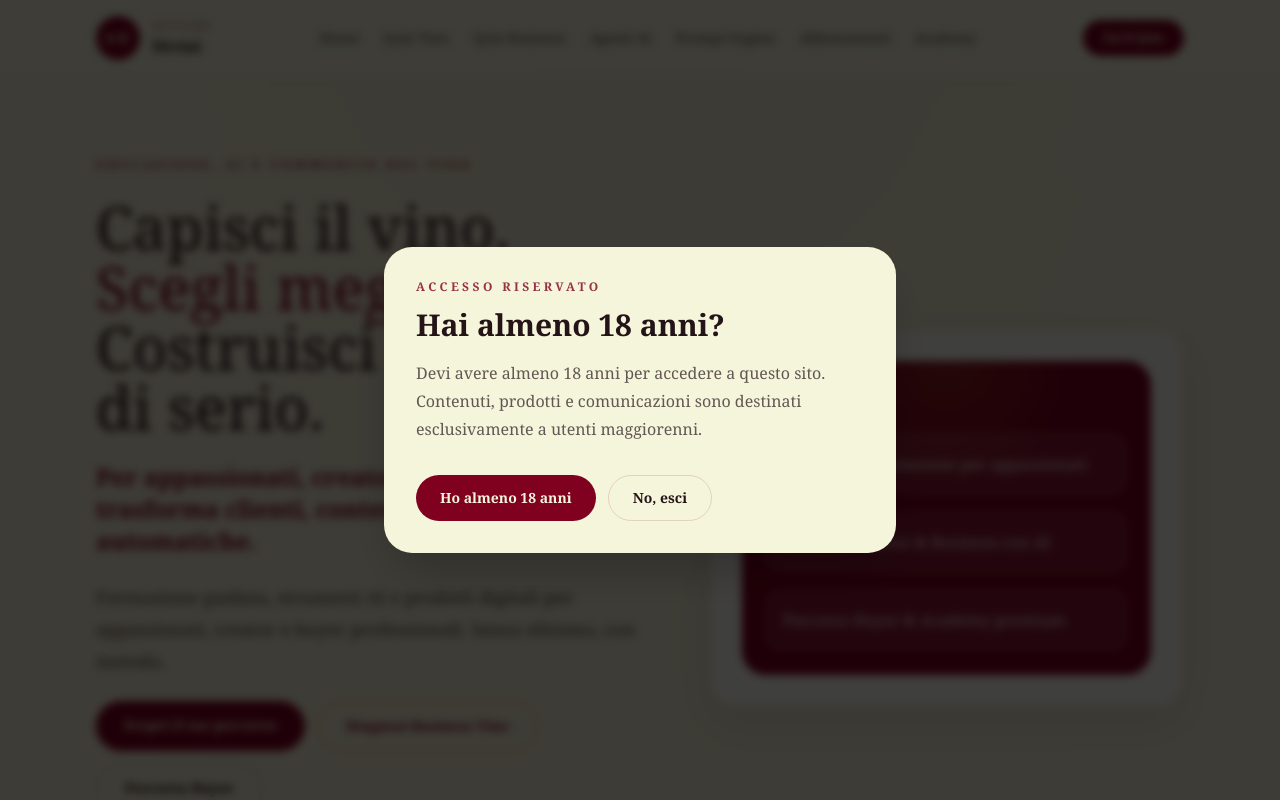
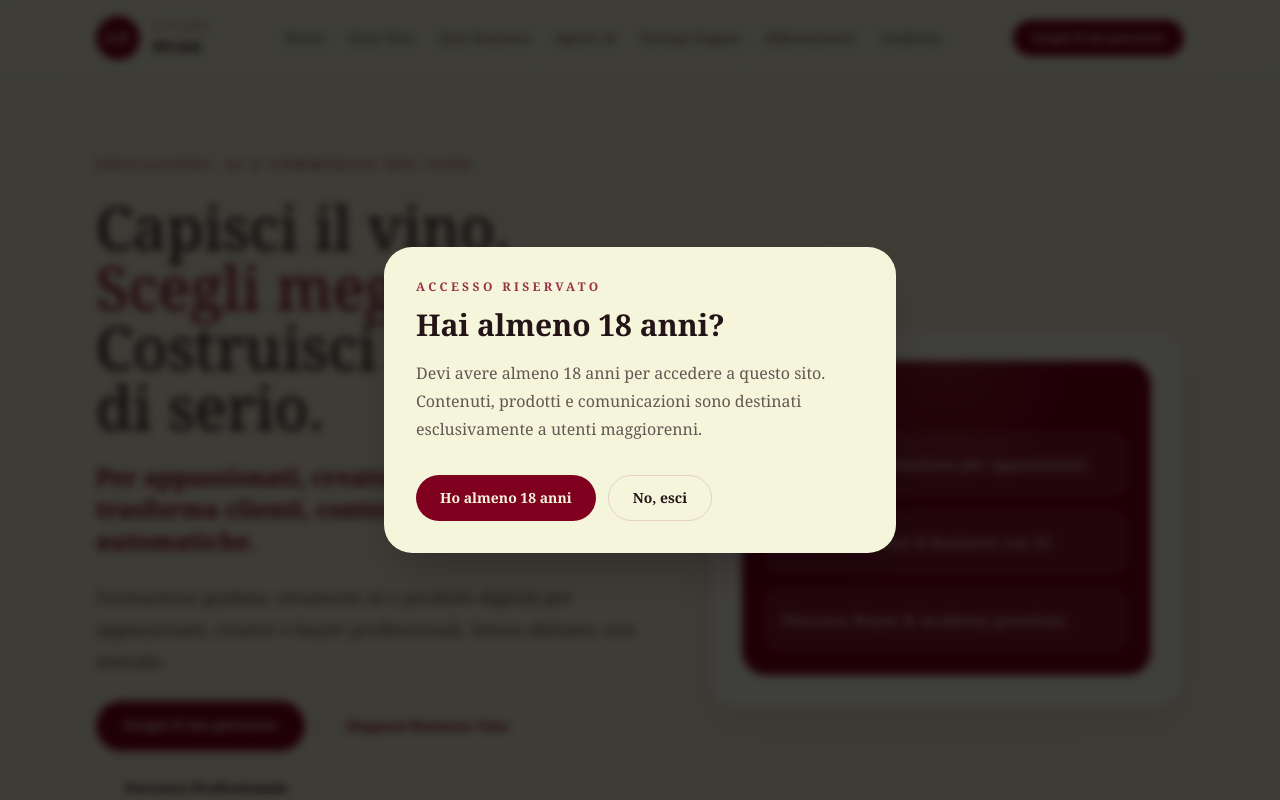
Before and after one commit to squillariqr-jpg/divino-ai-wine-system1, a Next.js app: page / in a window 1280 px wide. Shown: the top 800 px of the page. Built offline with nearby package versions, Linux system fonts and the light colour scheme.

Commit message:
Align CTA copy with three-path positioning

```diff
--- a/app/academy/page.tsx
+++ b/app/academy/page.tsx
@@ -160,7 +160,7 @@ export default function AcademyPage() {
                 href="/quiz"
                 className="rounded-full bg-cream px-7 py-3.5 text-center text-sm font-semibold text-burgundy transition hover:bg-gold"
               >
-                Fai il Quiz Gratis
+                Scopri il tuo percorso
               </Link>
               <a
                 href="#programma"
--- a/app/agenti/page.tsx
+++ b/app/agenti/page.tsx
@@ -374,13 +374,13 @@ export default function AgentiPage() {
               href={"/quiz" as Route}
               className="rounded-full bg-cream px-6 py-3 text-center text-sm font-semibold text-ink transition hover:bg-gold"
             >
-              Fai il Quiz Gratis
+              Scopri il tuo percorso
             </Link>
             <Link
               href={"/academy" as Route}
               className="rounded-full border border-cream/20 px-6 py-3 text-center text-sm font-semibold text-cream transition hover:border-cream/50"
             >
-              Vedi la Academy
+              Percorso Professionale
             </Link>
           </div>
         </div>
--- a/app/layout.tsx
+++ b/app/layout.tsx
@@ -59,7 +59,7 @@ export default function RootLayout({
                 href="/quiz"
                 className="hidden rounded-full bg-burgundy px-5 py-2.5 text-xs font-semibold text-cream transition hover:bg-burgundy/90 md:inline-block"
               >
-                Fai il Quiz
+                Scopri il tuo percorso
               </Link>
             </div>
           </header>
--- a/app/page.tsx
+++ b/app/page.tsx
@@ -73,7 +73,7 @@ export default function HomePage() {
             href={quizRoute}
             className="rounded-full border border-burgundy/15 px-5 py-3 text-sm font-semibold text-burgundy transition hover:bg-burgundy hover:text-cream"
           >
-            Trova il tuo percorso
+            Scopri il tuo percorso
           </Link>
         </div>
         <div className="grid gap-5 md:grid-cols-2 xl:grid-cols-4">
@@ -103,7 +103,7 @@ export default function HomePage() {
           "Raccolta lead collegata al backend placeholder",
           "Punto di ingresso ideale per traffico freddo e social"
         ]}
-        ctaLabel="Vai al quiz"
+        ctaLabel="Scopri il tuo percorso"
         ctaHref="/quiz"
         accent="burgundy"
       >
@@ -126,7 +126,7 @@ export default function HomePage() {
           "Ponte naturale verso il corso introduttivo",
           "Utile sia per principianti sia per profili pratici"
         ]}
-        ctaLabel="Fai il quiz e scopri se fa per te"
+        ctaLabel="Scopri il tuo percorso"
         ctaHref="/quiz"
         accent="bottle"
         reverse
@@ -142,7 +142,7 @@ export default function HomePage() {
           "Base formativa ordinata per lessico, degustazione e acquisto",
           "Primo snodo commerciale dopo lead magnet e Cantina Minima"
         ]}
-        ctaLabel="Scopri il tuo fit con il quiz"
+        ctaLabel="Scopri il tuo percorso"
         ctaHref="/quiz"
         accent="burgundy"
         priceTag="€79"
@@ -175,7 +175,7 @@ export default function HomePage() {
           "Può diventare anche output di workflow qualificati in futuro",
           "È la destinazione più alta del funnel attuale"
         ]}
-        ctaLabel="Vedi la Academy"
+        ctaLabel="Percorso Professionale"
         ctaHref="/academy"
         accent="burgundy"
         priceTag="€1.490"
@@ -199,7 +199,7 @@ export default function HomePage() {
                   href={quizRoute}
                   className="rounded-full bg-burgundy px-6 py-3 text-sm font-semibold text-cream"
                 >
-                  Avvia il quiz
+                  Scopri il tuo percorso
                 </Link>
               </div>
             </div>
@@ -230,13 +230,13 @@ export default function HomePage() {
               href={quizRoute}
               className="rounded-full bg-cream px-6 py-3 text-center text-sm font-semibold text-burgundy transition hover:bg-gold"
             >
-              Fai il Quiz Gratis
+              Scopri il tuo percorso
             </Link>
             <Link
               href={academyRoute}
               className="rounded-full border border-cream/25 px-6 py-3 text-center text-sm font-semibold text-cream transition hover:border-cream/60"
             >
-              Vedi la Academy
+              Percorso Professionale
             </Link>
             <SommelierCTA
               source="homepage_cta"
--- a/components/Hero.tsx
+++ b/components/Hero.tsx
@@ -37,7 +37,7 @@ export function Hero() {
               href="/academy"
               className="rounded-full border border-burgundy/15 px-7 py-3.5 text-center text-sm font-semibold text-ink transition hover:bg-white/70"
             >
-              Percorso Buyer
+              Percorso Professionale
             </Link>
           </div>
           <div className="flex items-center gap-3 pt-1">
--- a/components/ThreePathwaysSection.tsx
+++ b/components/ThreePathwaysSection.tsx
@@ -135,7 +135,7 @@ export function ThreePathwaysSection() {
               </div>
               <Link
                 href={pathway.href}
-                className={`mt-8 inline-flex rounded-full px-6 py-3 text-sm font-semibold transition ${theme.cta}`}
+                className={`mt-8 inline-flex w-full justify-center rounded-full px-6 py-3 text-center text-sm font-semibold transition sm:w-auto ${theme.cta}`}
               >
                 {pathway.cta}
               </Link>
```
